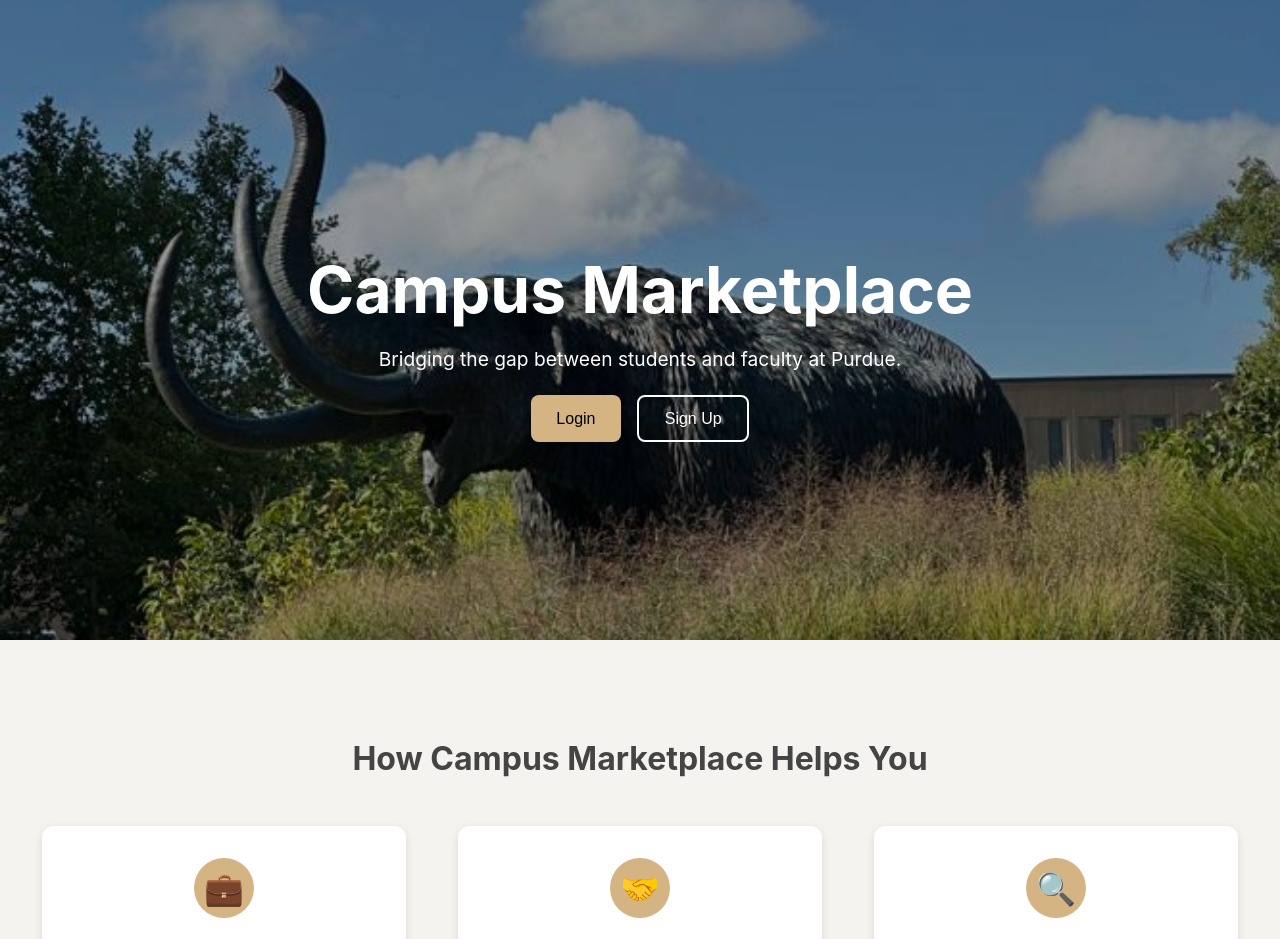
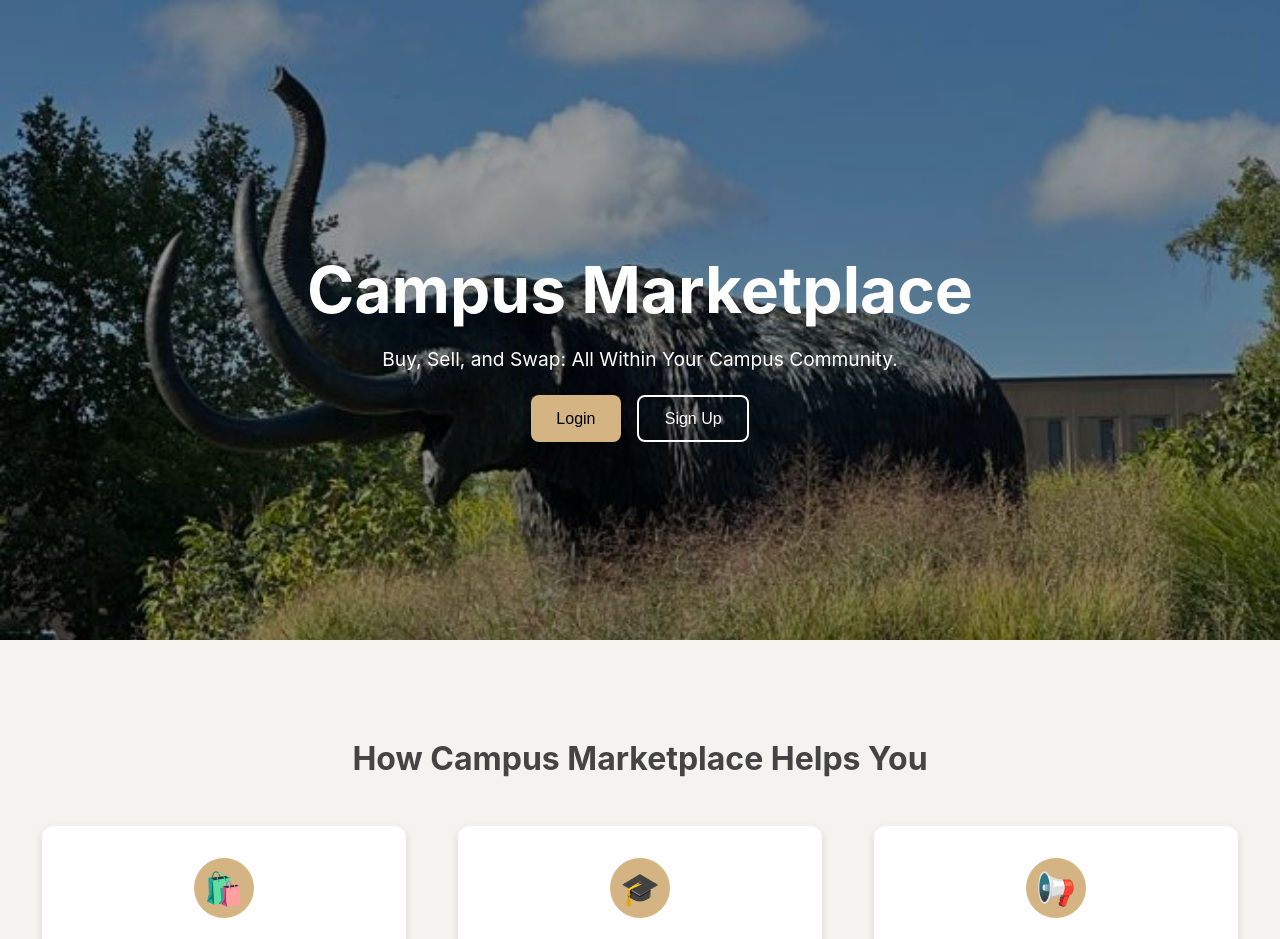
Before and after one commit to vbodhani11/Group3_Campus_Marketplace, a React (Vite) app in the folder web/: page / in a window 1280 px wide. Shown: the top 939 px of the page. Built offline with nearby package versions, Linux system fonts and the light colour scheme.

Commit message:
Update LandingPage.tsx

```diff
--- a/web/src/pages/LandingPage.tsx
+++ b/web/src/pages/LandingPage.tsx
@@ -12,7 +12,7 @@
         <div className="overlay"></div>
         <div className="hero-content">
           <h1>Campus Marketplace</h1>
-          <p>Bridging the gap between students and faculty at Purdue.</p>
+          <p>Buy, Sell, and Swap: All Within Your Campus Community.</p>
           <div className="buttons">
             <button className="btn login" onClick={() => navigate("/login")}>Login</button>
             <button className="btn signup" onClick={() => navigate("/register")}>Sign Up</button>
@@ -24,19 +24,19 @@
         <h2>How Campus Marketplace Helps You</h2>
         <div className="card-grid">
           <FeatureCard
-            icon="💼"
-            title="Find Opportunities"
-            desc="Discover TA, research, grader, and other campus positions posted directly by professors who in turn can easily reach interested and qualified students."
+            icon="🛍️"
+            title="Buy & Sell Anything"
+            desc="Find textbooks, electronics, dorm essentials, and more from students right on your campus. Safe, fast, and affordable."
           />
           <FeatureCard
-            icon="🤝"
-            title="Connect Directly"
-            desc="Streamline communication, allowing students to express their interest and professors to manage potential candidates all in one place."
+            icon="🎓"
+            title="Student-to-Student Deals"
+            desc="Skip middlemen. Connect directly with other students for trusted, local exchanges and verified listings."
           />
           <FeatureCard
-            icon="🔍"
-            title="Explore & Discover"
-            desc="Browse faculty profiles to learn about research interests and courses offered. Find students with relevant skills and experience."
+            icon="📢"
+            title="Post & Promote Easily"
+            desc="List your items or services in seconds. Manage chats, track your listings, and close deals all from one platform."
           />
         </div>
       </section>
```
